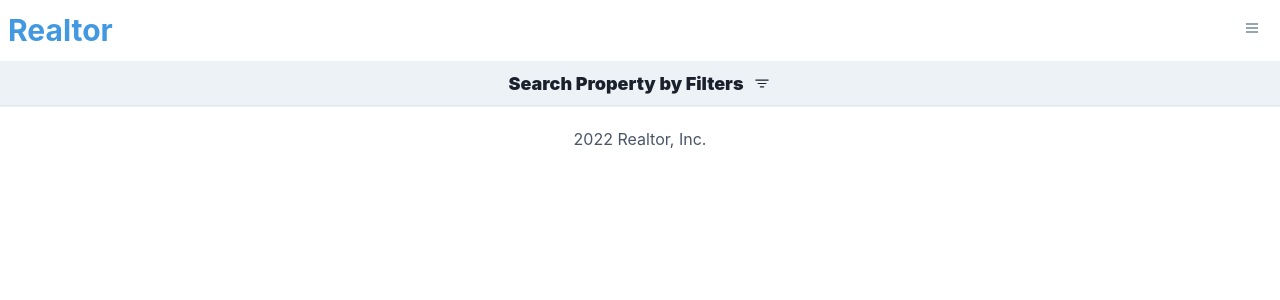
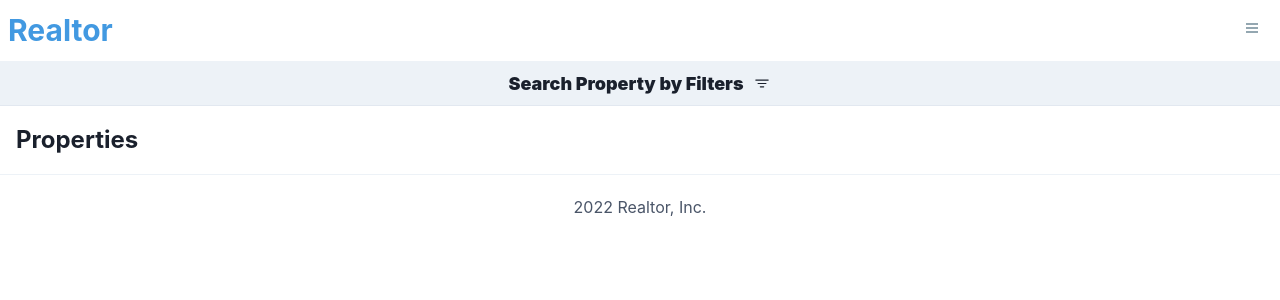
Before and after one commit to mutthias/real-estate-app, a Next.js app: page /search in a window 1280 px wide. Shown: the top 300 px of the page. Built offline with nearby package versions, Linux system fonts and the light colour scheme.

Commit message:
fixed typo
typo prevented router query from appearing properly

```diff
--- a/components/Navbar.jsx
+++ b/components/Navbar.jsx
@@ -20,10 +20,10 @@ const Navbar = () => (
           <Link href='/search' passHref>
             <MenuItem icon={<BsSearch />}>Search</MenuItem>
           </Link>
-          <Link href='/search?puspose=for-sale' passHref>
+          <Link href='/search?purpose=for-sale' passHref>
             <MenuItem icon={<FcAbout />}>Buy Property</MenuItem>
           </Link>
-          <Link href='/search?puspose=for-rent' passHref>
+          <Link href='/search?purpose=for-rent' passHref>
             <MenuItem icon={<FiKey />}>Rent Property</MenuItem>
           </Link>
         </MenuList>
--- a/pages/search.js
+++ b/pages/search.js
@@ -28,7 +28,12 @@ const Search = () => {
         <Icon paddingLeft='2' w='7' as={BsFilter}/>
       </Flex>
       {searchFilters && <SearchFilters />}
+      <Text fontSize='2xl' p='4' fontWeight='bold'>
+        Properties {router.query.purpose}
+      </Text>
+      <Flex>
 
+      </Flex>
     </Box>
   )
 }
```
